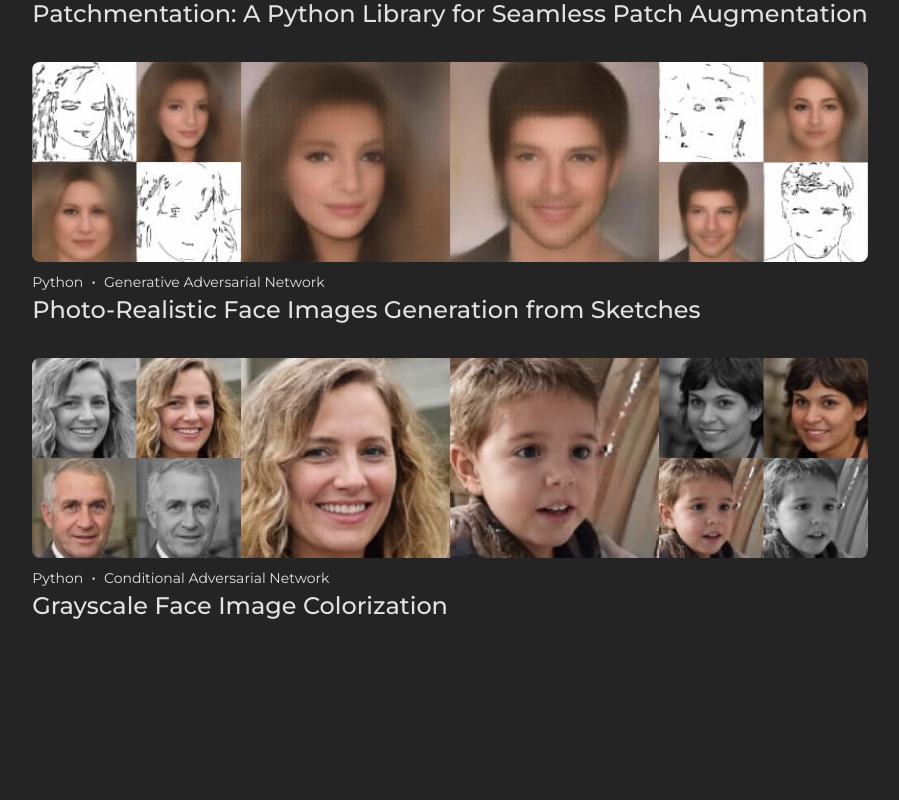
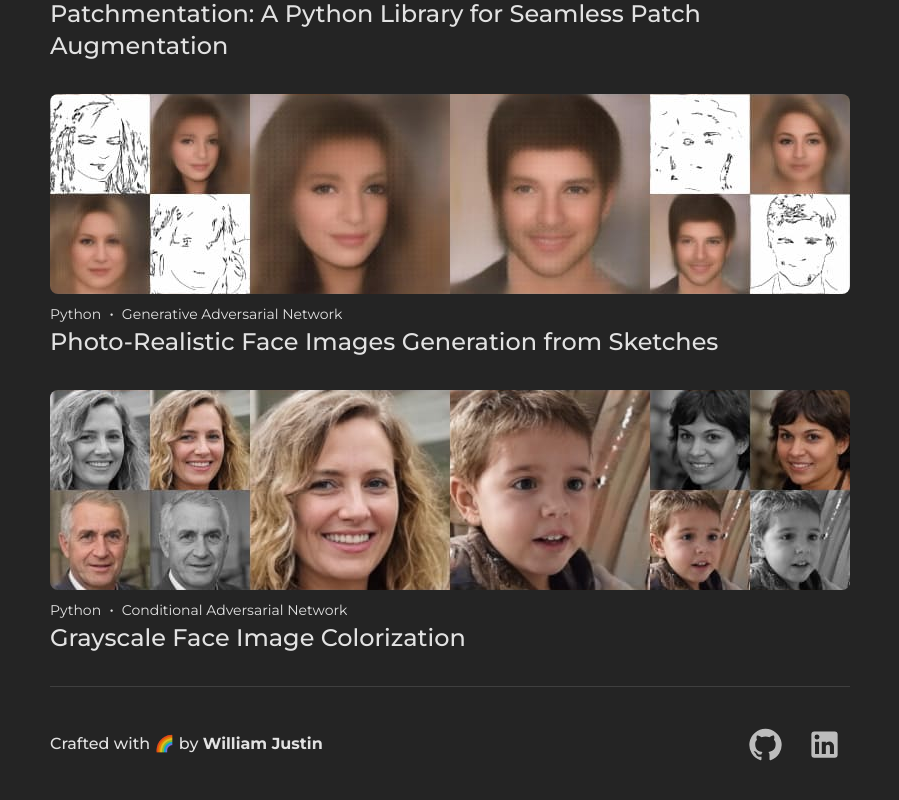
Before and after one commit to Xu-Justin/xu-justin.github.io, a React (Vite) app: page / in a window 1280 px wide. Shown: the part 1210-2010 px from the top of the page, without its empty margins (190-1089 px from the left). Before the commit the page ends 1896 px from the top, so only its background shows below. Built offline with nearby package versions, Linux system fonts and the light colour scheme.

Commit message:
add footer

```diff
--- a/src/App.tsx
+++ b/src/App.tsx
@@ -1,7 +1,9 @@
 import Profile from "./components/Profile.tsx";
 import Project from "./components/Project.tsx";
+import Footer from "./components/Footer.tsx";
 import {useEffect} from "react";
 import {scrollToTop} from "./utils/Utils.tsx";
+import {Divider} from "@mui/material";
 
 function App() {
 
@@ -13,6 +15,8 @@ function App() {
         <>
             <Profile/>
             <Project/>
+            <Divider flexItem/>
+            <Footer/>
         </>
     )
 }
--- /dev/null
+++ b/src/components/Footer.tsx
@@ -0,0 +1,41 @@
+import '../css/footer.css';
+import GitHubIcon from '@mui/icons-material/GitHub';
+import LinkedInIcon from '@mui/icons-material/LinkedIn';
+import {IconButton, Stack, Typography} from "@mui/material";
+import {URL_PROFILE} from "../utils/Constants.tsx";
+import {newTab} from "../utils/Style.tsx";
+import {useBreakpoints} from "../utils/Utils.tsx";
+
+function Footer() {
+    const {xs} = useBreakpoints();
+    return (
+        <div className={'footer'}>
+            {xs &&
+                <Typography
+                    variant={'body1'}
+                    fontWeight={'medium'}
+                >
+                    Crafted with 🌈 <br/> by <b>William Justin</b>
+                </Typography>
+            }
+            {!xs &&
+                <Typography
+                    variant={'body1'}
+                    fontWeight={'medium'}
+                >
+                    Crafted with 🌈 by <b>William Justin</b>
+                </Typography>
+            }
+            <Stack direction={'row'} spacing={1} justifyContent={'center'} alignItems={'center'}>
+                <IconButton color={'secondary'} href={URL_PROFILE.GitHub} {...newTab}>
+                    <GitHubIcon fontSize={'large'}/>
+                </IconButton>
+                <IconButton color={'secondary'} href={URL_PROFILE.LinkedIn} {...newTab}>
+                    <LinkedInIcon fontSize={'large'}/>
+                </IconButton>
+            </Stack>
+        </div>
+    )
+}
+
+export default Footer;
--- /dev/null
+++ b/src/css/footer.css
@@ -0,0 +1,9 @@
+.footer {
+    display: flex;
+    flex-direction: row;
+    justify-content: space-between;
+    align-items: center;
+    width: 100%;
+    padding-top: 32px;
+    padding-bottom: 48px;
+}
--- a/src/css/profile.css
+++ b/src/css/profile.css
@@ -5,7 +5,6 @@
     flex-direction: column;
     justify-content: center;
     align-items: center;
-    padding-inline: 24px;
 }
 
 .profile-image {
--- a/src/css/project.css
+++ b/src/css/project.css
@@ -4,9 +4,8 @@
     flex-direction: column;
     justify-content: flex-start;
     align-items: flex-start;
-    padding-inline: 24px;
     margin-top: 32px;
-    margin-bottom: 64px;
+    margin-bottom: 32px;
 }
 
 .project-stack {
--- a/src/index.css
+++ b/src/index.css
@@ -20,6 +20,9 @@
 body {
     margin: 0;
     font-family: "Montserrat", "Helvetica", sans-serif;
+    display: flex;
+    align-items: center;
+    justify-content: center;
 }
 
 #root {
@@ -27,6 +30,8 @@ body {
     flex-direction: column;
     justify-content: flex-start;
     align-items: center;
+    padding-inline: 24px;
+    max-width: 800px;
 }
 
 h1 {
@@ -62,3 +67,7 @@ button:focus-visible {
     -ms-user-select: none;          /* Internet Explorer/Edge */
     user-select: none;              /* Non-prefixed version, currently supported by Chrome, Edge, Opera and Firefox */
 }
+
+hr {
+    background-color: var(--color-light-grey);
+}
```
